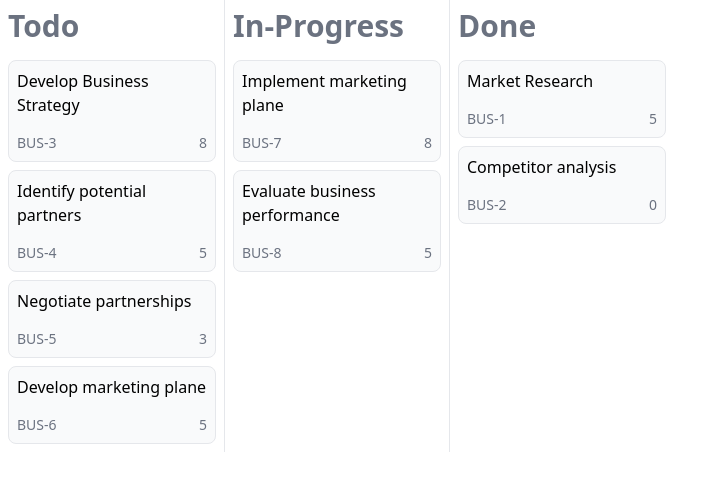
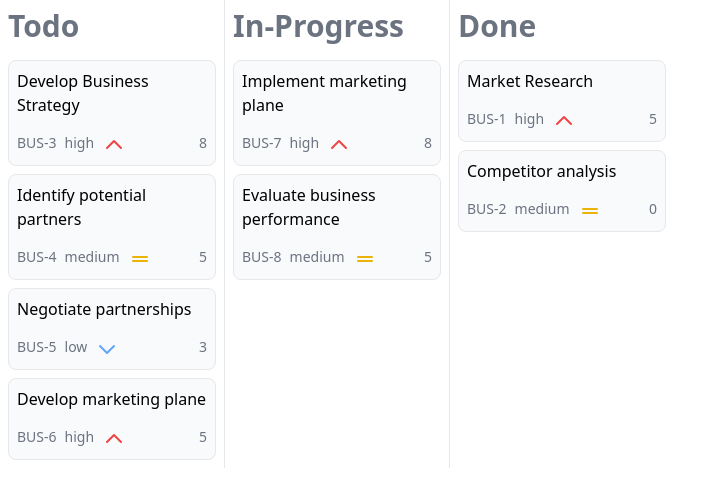
Before and after one commit to ClaytonDewey/react-intro-kanban, a React (Vite) app: page / in a window 1280 px wide. Shown: the top 498 px of the page, without its empty margins (0-721 px from the left). Built offline with nearby package versions, Linux system fonts and the light colour scheme.

Commit message:
feat: Add priorities & priority icons

```diff
--- a/src/components/TaskCard.tsx
+++ b/src/components/TaskCard.tsx
@@ -1,11 +1,69 @@
 import { Task } from '../utils/data-tasks';
+
+const lowPriorityIcon = (
+  <svg
+    xmlns='http://www.w3.org/2000/svg'
+    className='h-6 w-6 text-blue-400'
+    fill='none'
+    viewBox='0 0 24 24'
+    stroke='currentColor'>
+    <path
+      strokeLinecap='round'
+      strokeLinejoin='round'
+      strokeWidth={2}
+      d='M5 9l7 7 7-7'
+    />
+  </svg>
+);
+const mediumPriorityIcon = (
+  <svg
+    xmlns='http://www.w3.org/2000/svg'
+    className='h-6 w-6 text-yellow-500'
+    fill='none'
+    viewBox='0 0 24 24'
+    stroke='currentColor'>
+    <path
+      strokeLinecap='round'
+      strokeLinejoin='round'
+      strokeWidth={2}
+      d='M5 10h14'
+    />
+    <path
+      strokeLinecap='round'
+      strokeLinejoin='round'
+      strokeWidth={2}
+      d='M5 14h14'
+    />
+  </svg>
+);
+const highPriorityIcon = (
+  <svg
+    xmlns='http://www.w3.org/2000/svg'
+    className='h-6 w-6 text-red-500'
+    fill='none'
+    viewBox='0 0 24 24'
+    stroke='currentColor'>
+    <path
+      strokeLinecap='round'
+      strokeLinejoin='round'
+      strokeWidth={2}
+      d='M5 15l7-7 7 7'
+    />
+  </svg>
+);
 
 const TaskCard = ({ task }: { task: Task }) => {
   return (
     <div className='border rounded-lg px-2 m-2 bg-gray-50 w-52'>
       <div className='text-base font-base py-2'>{task.title}</div>
       <div className='flex gap-4 justify-between py-2 text-gray-500 text-sm'>
-        <div>{task.id}</div>
+        <div className='flex gap-2'>
+          <div>{task.id}</div>
+          <div>{task.priority}</div>
+          {task.priority === 'high' && highPriorityIcon}
+          {task.priority === 'medium' && mediumPriorityIcon}
+          {task.priority === 'low' && lowPriorityIcon}
+        </div>
         <div>{task.points}</div>
       </div>
     </div>
--- a/src/utils/data-tasks.ts
+++ b/src/utils/data-tasks.ts
@@ -1,61 +1,71 @@
 export type Status = 'todo' | 'in-progress' | 'done';
-
+export type Priority = 'low' | 'medium' | 'high';
 export type Task = {
+  id: string;
   title: string;
-  id: string;
   status: Status;
+  priority: Priority;
   points?: number;
 };
 
 export const statuses: Status[] = ['todo', 'in-progress', 'done'];
+export const priorities: Priority[] = ['low', 'medium', 'high'];
 
 export const tasks: Array<Task> = [
   {
+    id: 'BUS-1',
     title: 'Market Research',
-    id: 'BUS-1',
     status: 'done',
+    priority: 'high',
     points: 5,
   },
   {
+    id: 'BUS-2',
     title: 'Competitor analysis',
-    id: 'BUS-2',
     status: 'done',
+    priority: 'medium',
     points: 0,
   },
   {
+    id: 'BUS-3',
     title: 'Develop Business Strategy',
-    id: 'BUS-3',
     status: 'todo',
+    priority: 'high',
     points: 8,
   },
   {
+    id: 'BUS-4',
     title: 'Identify potential partners',
-    id: 'BUS-4',
     status: 'todo',
+    priority: 'medium',
     points: 5,
   },
   {
+    id: 'BUS-5',
     title: 'Negotiate partnerships',
-    id: 'BUS-5',
     status: 'todo',
+    priority: 'low',
     points: 3,
   },
   {
+    id: 'BUS-6',
     title: 'Develop marketing plane',
-    id: 'BUS-6',
     status: 'todo',
+    priority: 'high',
     points: 5,
   },
   {
+    id: 'BUS-7',
     title: 'Implement marketing plane',
-    id: 'BUS-7',
     status: 'in-progress',
+    priority: 'high',
     points: 8,
   },
   {
+    id: 'BUS-8',
     title: 'Evaluate business performance',
-    id: 'BUS-8',
     status: 'in-progress',
+    priority: 'medium',
     points: 5,
   },
 ];
```
